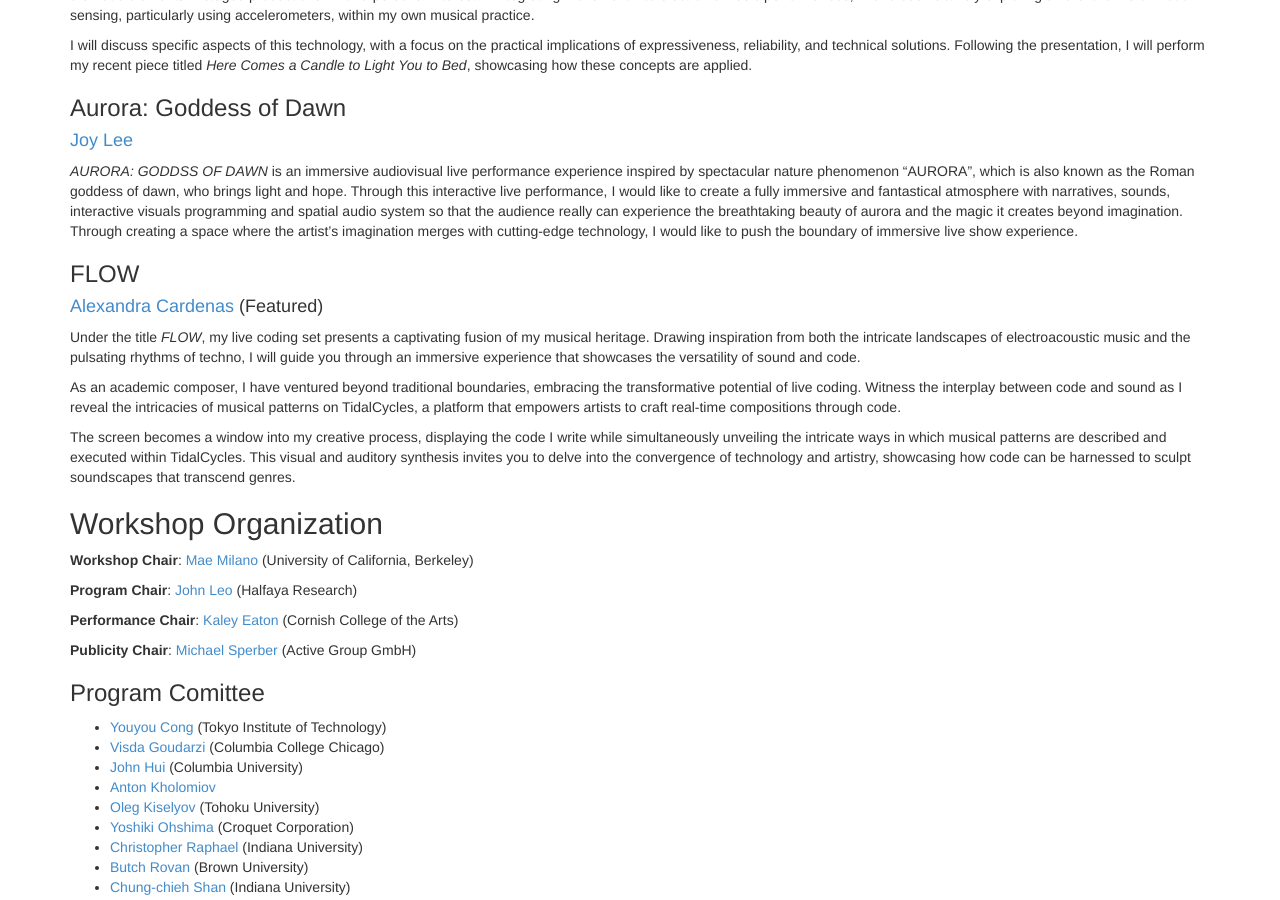
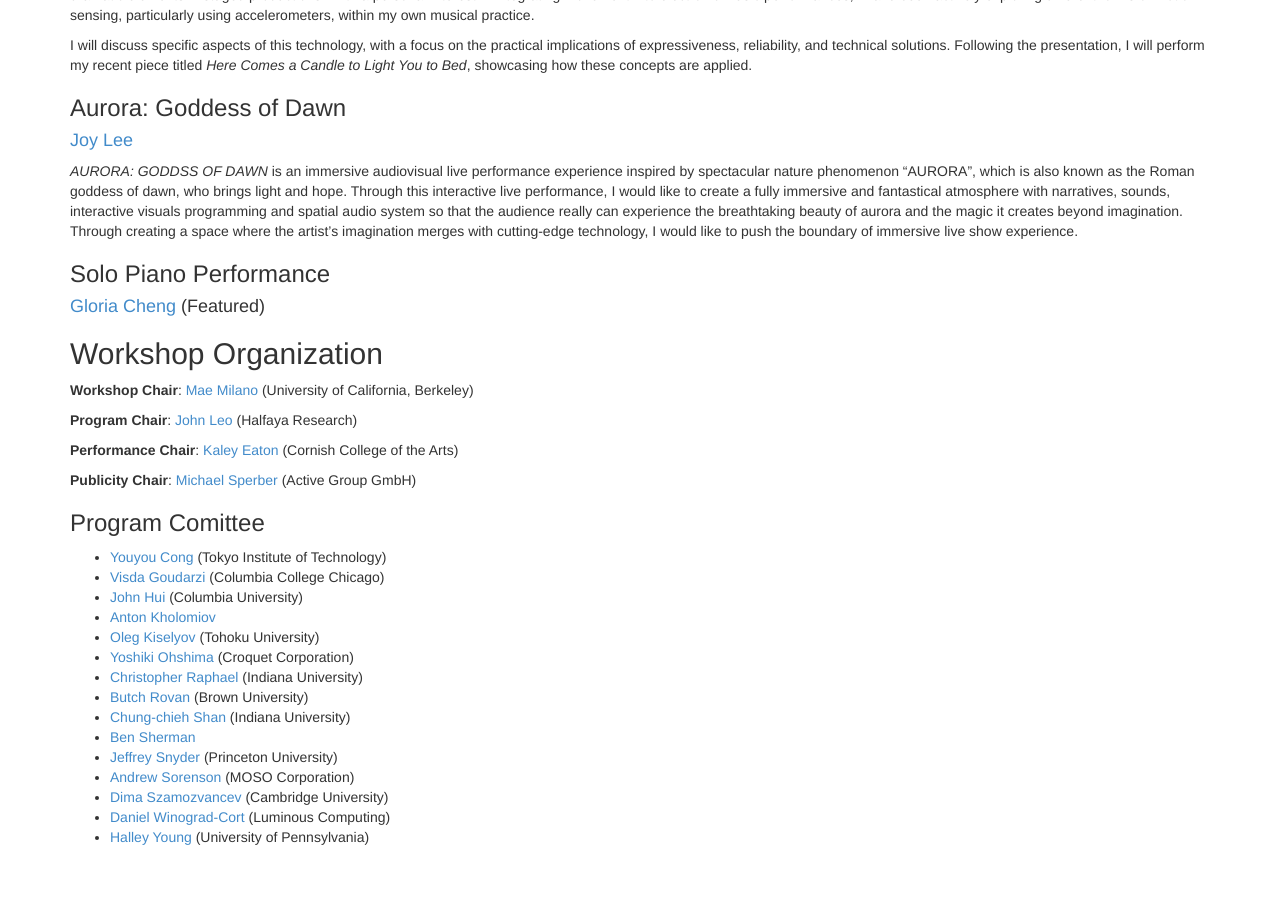
Before and after one commit to functional-art/functional-art.github.com, a Jekyll site: the page built from 2023/index.md, in a window 1280 px wide and 900 px high, scrolled down 2630 px. Built offline with Jekyll 4.4.1, drawn with Linux system fonts in a browser that asks for light colours; nearby versions of some CDN libraries; after the commit the page ends 3507 px from its top, so only the background shows below that.

Commit message:
Replace Alexandra by Gloria Cheng

```diff
--- a/2023/index.md
+++ b/2023/index.md
@@ -233,27 +233,8 @@
 technology, I would like to push the boundary of immersive live show
 experience.
 
-### FLOW
-#### [Alexandra Cardenas](https://cargocollective.com/tiemposdelruido) (Featured)
-
-Under the title *FLOW*, my live coding set presents a captivating
-fusion of my musical heritage. Drawing inspiration from both the
-intricate landscapes of electroacoustic music and the pulsating
-rhythms of techno, I will guide you through an immersive experience
-that showcases the versatility of sound and code.
-
-As an academic composer, I have ventured beyond traditional
-boundaries, embracing the transformative potential of live
-coding. Witness the interplay between code and sound as I reveal the
-intricacies of musical patterns on TidalCycles, a platform that
-empowers artists to craft real-time compositions through code.
-
-The screen becomes a window into my creative process, displaying the
-code I write while simultaneously unveiling the intricate ways in
-which musical patterns are described and executed within
-TidalCycles. This visual and auditory synthesis invites you to delve
-into the convergence of technology and artistry, showcasing how code
-can be harnessed to sculpt soundscapes that transcend genres.
+### Solo Piano Performance
+#### [Gloria Cheng](https://schoolofmusic.ucla.edu/people/gloria-cheng/) (Featured)
 
 ## Workshop Organization
 
```
